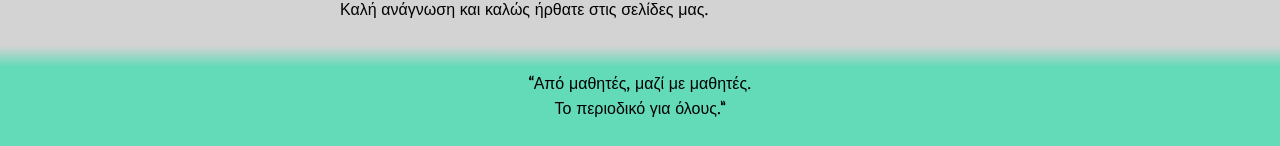
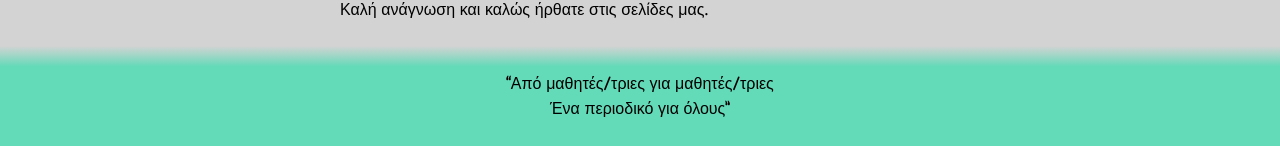
Before and after one commit to Narnia112/newspaper, a plain HTML site: page newspaper/about/index.html in a window 1280 px wide. Shown: the part 1411-1557 px from the top of the page. Drawn offline with Linux system fonts and the light colour scheme; a web font is replaced by a local one.

Commit message:
Update footer quote text in index.html

```diff
--- a/newspaper/about/index.html
+++ b/newspaper/about/index.html
@@ -79,8 +79,8 @@
 
     <footer class="site-footer">
         <p>
-            <q>Από μαθητές, μαζί με μαθητές.<br>
-                Το περιοδικό για όλους.</q>
+            <q>Από μαθητές/τριες για μαθητές/τριες<br>
+            Ένα περιοδικό για όλους</q>
         </p>
     </footer>
 
```
